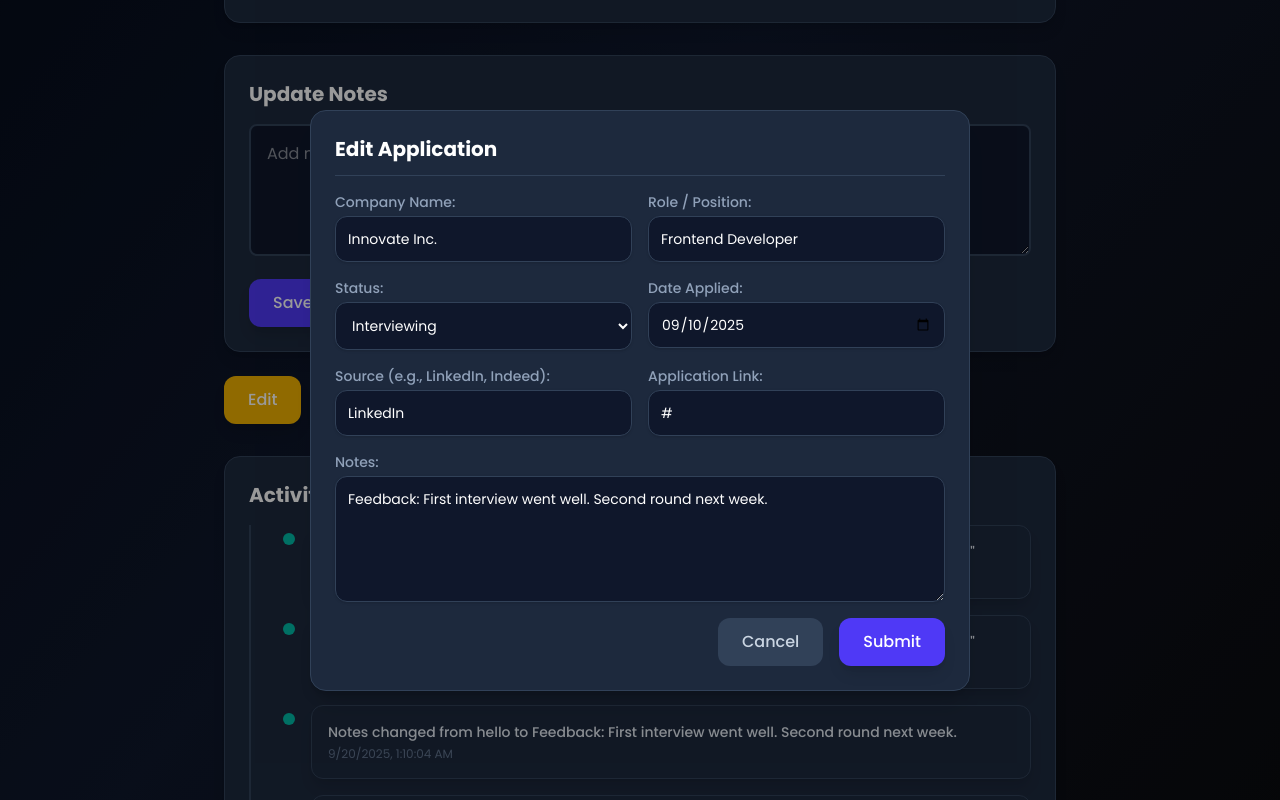
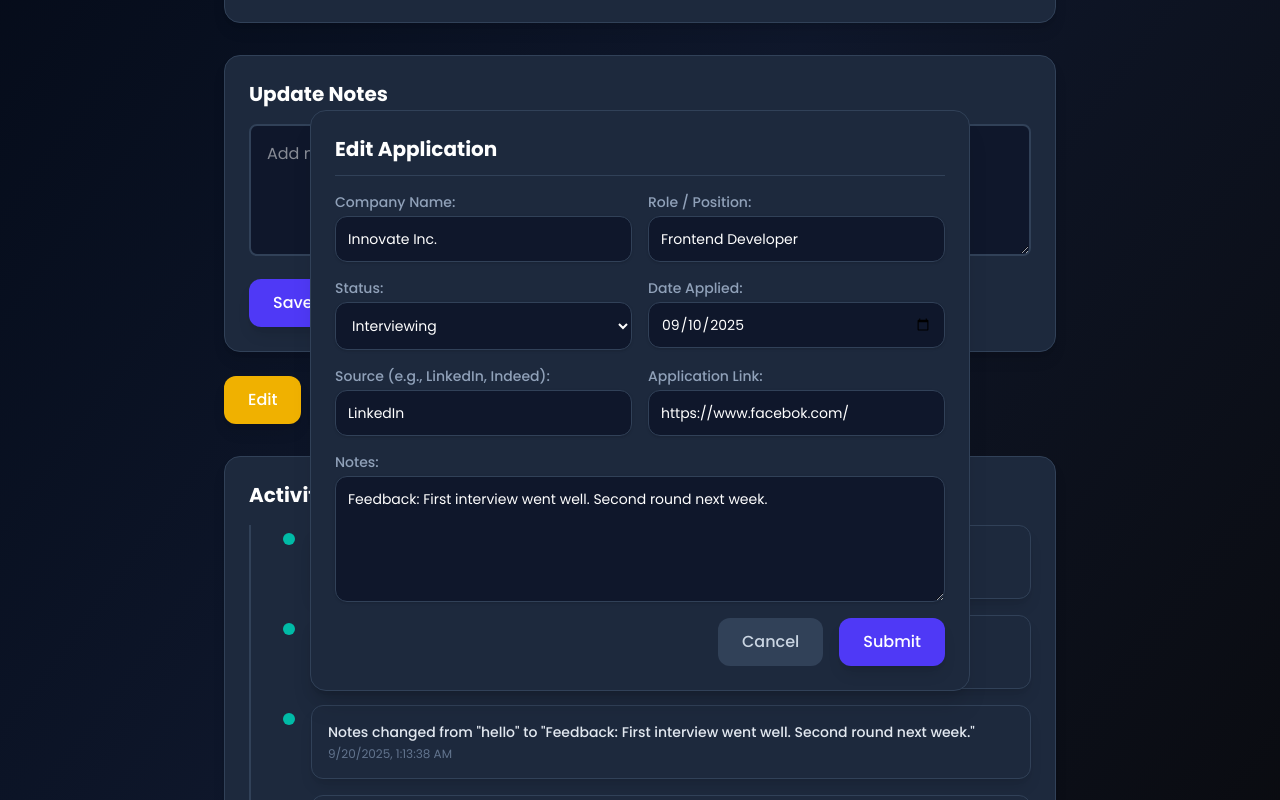
Before and after one commit to diddy0077/job-tracker-app, a React (Vite) app: page /applications/1 in a window 1280 px wide. Both pictures are taken after a click on the button "Edit". Shown: the part 725-1525 px from the top of the page. Built offline with nearby package versions, Linux system fonts and the light colour scheme; data requests are answered from the project's data file.

Commit message:
moved json server to backend folder

```diff
--- a/db.json
+++ b/backend/db.json
@@ -8,7 +8,7 @@
       "dateApplied": "2025-09-10",
       "notes": "Feedback: First interview went well. Second round next week.",
       "source": "LinkedIn",
-      "link": "#",
+      "link": "https://www.facebok.com/",
       "activityLog": [
         {
           "message": "Notes changed from Feedback: First interview went well. Second round next week. to hello",
@@ -25,6 +25,14 @@
         {
           "message": "Notes changed from \"hello\" to \"Feedback: First interview went well. Second round next week.\"",
           "timeStamp": "2025-09-20T01:13:38.372Z"
+        },
+        {
+          "message": "Link changed from \"#\" to \"https://www.facebook.com/\"",
+          "timeStamp": "2025-09-21T15:26:46.646Z"
+        },
+        {
+          "message": "Link changed from \"https://www.facebook.com/\" to \"https://www.facebok.com/\"",
+          "timeStamp": "2025-09-21T15:29:15.991Z"
         }
       ]
     },
@@ -159,22 +167,6 @@
       "source": "Company Website",
       "link": "#",
       "activityLog": []
-    },
-    {
-      "id": "7e37",
-      "role": "Frontend Developer",
-      "status": "Interviewing",
-      "company": "Innovate Inc.",
-      "link": "https://reactjob-listing.netlify.app/",
-      "notes": "Test",
-      "dateApplied": "2025-09-18",
-      "source": "Company Website",
-      "activityLog": [
-        {
-          "message": "Application Created",
-          "timeStamp": "2025-09-20T22:15:25.422Z"
-        }
-      ]
     }
   ]
 }
--- a/src/App.jsx
+++ b/src/App.jsx
@@ -33,7 +33,7 @@ const App = () => {
         pauseOnFocusLoss
         draggable
         pauseOnHover
-        theme="colored" // or "light", "dark"
+        theme="light" // or "light", "dark"
       />
     </div>
   )
--- a/src/components/AddApplicationForm.jsx
+++ b/src/components/AddApplicationForm.jsx
@@ -20,6 +20,7 @@ const AddApplicationForm = ({
   setLink,
   formNotes,
   setFormNotes,
+  isHome
 }) => {
 
   const formVariants = {
@@ -50,7 +51,7 @@ const AddApplicationForm = ({
         onClick={(e) => e.stopPropagation()}
       >
         <h1 className="text-xl font-bold text-white mb-4 border-b border-slate-700 pb-3">
-          Edit Application
+          {isHome ? 'Add New Application' : 'Edit Application'}
         </h1>
         <div className="grid grid-cols-1 md:grid-cols-2 gap-4">
           <div className="flex flex-col gap-1">
--- a/src/components/Header.jsx
+++ b/src/components/Header.jsx
@@ -1,6 +1,6 @@
 import React, { useState } from 'react';
 import { motion, AnimatePresence } from 'framer-motion';
-import { Link } from 'react-router-dom';
+import { Link,useLocation,useNavigate } from 'react-router-dom';
 
 // Mocked for a self-contained environment
 
@@ -24,7 +24,20 @@ const Header = ({ setOpenForm }) => {
 
     const toggleMenu = () => {
         setMenuOpen(!menuOpen);
-    };
+  };
+
+  const location = useLocation()
+  const nav = useNavigate()
+  function navigate() {
+    if (location.pathname === '/') {
+      setOpenForm(true)
+    } else {
+      nav('/')
+      setTimeout(() => {
+        setOpenForm(true)
+      },2000)
+    }
+  }
 
     return (
         <motion.header
@@ -48,17 +61,17 @@ const Header = ({ setOpenForm }) => {
                         Dashboard
                     </Link>
                 </motion.div>
-                <Link whileHover={{ y: -3 }} transition={{ type: "spring", stiffness: 300 }}>
+                <div whileHover={{ y: -3 }} transition={{ type: "spring", stiffness: 300 }}>
                     <Link to='/applications' className='text-slate-300 text-md font-semibold hover:text-indigo-400 transition-colors duration-200'>
                         Applications
                     </Link>
-                </Link>
+                </div>
             </nav>
 
             {/* Desktop Add Application Button */}
             <div className='hidden md:block'>
                 <motion.button
-                    onClick={() => setOpenForm(true)}
+                    onClick={navigate}
                     className='cursor-pointer rounded-full bg-indigo-600 text-white px-4 py-2 font-semibold text-sm hover:bg-indigo-700 transition-colors duration-200 shadow-md'
                     whileHover={{ scale: 1.05 }}
                     whileTap={{ scale: 0.95 }}
--- a/src/pages/HomePage.jsx
+++ b/src/pages/HomePage.jsx
@@ -196,9 +196,7 @@ const HomePage = ({ setApplications }) => {
       // ✅ Append instead of overwrite
       setApplications((prev) => [...prev, data]);
       toast.success("Application Added Successfully!");
-      setTimeout(() => {
         setOpenForm(false);
-      }, 2000);
     } catch (error) {
       console.log("Error Adding Application", error);
       toast.error("Something went wrong. Try again.");
@@ -374,6 +372,7 @@ const HomePage = ({ setApplications }) => {
         </div>
       </motion.section>
       <AddApplicationForm
+        isHome={true}
         openForm={openForm}
         setOpenForm={setOpenForm}
         role={role}
--- a/src/pages/SingleApplicationPage.jsx
+++ b/src/pages/SingleApplicationPage.jsx
@@ -3,14 +3,9 @@ import { useParams, useNavigate, Link } from "react-router-dom";
 import { FaExclamationTriangle,FaArrowLeft} from "react-icons/fa";
 import LogEntry from "../components/LogEntry";
 import { motion, AnimatePresence } from "framer-motion";
+import { toast } from "react-toastify";
+import AddApplicationForm from "../components/AddApplicationForm";
 
-function determineClassName(status) {
-  if (status === "Interviewing") return "text-indigo-600 bg-indigo-100";
-  if (status === "Offer") return "text-green-600 bg-green-100";
-  if (status === "Rejected") return "text-red-600 bg-red-100";
-  if (status === "Applied") return "text-blue-600 bg-blue-100";
-  return "text-slate-500 bg-slate-200";
-}
 
 const SingleApplication = () => {
   const { id } = useParams();
@@ -92,6 +87,14 @@ const SingleApplication = () => {
     }
   };
 
+  function determineClassName(status) {
+  if (status === "Interviewing") return "text-indigo-600 bg-indigo-100";
+  if (status === "Offer") return "text-green-600 bg-green-100";
+  if (status === "Rejected") return "text-red-600 bg-red-100";
+  if (status === "Applied") return "text-blue-600 bg-blue-100";
+  return "text-slate-500 bg-slate-200";
+}
+
   const deleteApplication = async () => {
     try {
       const res = await fetch(`http://localhost:5000/applications/${id}`, {
@@ -108,9 +111,9 @@ const SingleApplication = () => {
       } catch {
         data = null;
       }
+      toast.success('Application Successfully Deleted!')
       navigate("/applications");
       console.log("Deleted:", data);
-      // Here you could also remove it from state or redirect
     } catch (error) {
       console.log("Failed to delete application:", error);
     }
@@ -195,6 +198,7 @@ const SingleApplication = () => {
       console.log("Updated:", data);
       setApplication(data);
       setOpenForm(false);
+      toast.success('Application Updated Successfully!')
     } catch (error) {
       console.log("Error Updating Application", error);
     }
@@ -477,163 +481,26 @@ const SingleApplication = () => {
         </AnimatePresence>
 
         {/* Edit Form Modal */}
-        <AnimatePresence>
-          {openForm && (
-            <motion.section
-              className="fixed inset-0 z-50 flex items-center justify-center p-4 bg-black/40"
-              initial={{ opacity: 0 }}
-              animate={{ opacity: 1 }}
-              exit={{ opacity: 0 }}
-              onClick={() => setOpenForm(false)}
-            >
-              <motion.form
-                onSubmit={handleSubmit}
-                className="bg-slate-800 rounded-2xl shadow-xl p-6 min-w-xs transform border border-slate-700"
-                initial={{ scale: 0.9, opacity: 0 }}
-                animate={{ scale: 1, opacity: 1 }}
-                exit={{ scale: 0.9, opacity: 0 }}
-                onClick={(e) => e.stopPropagation()}
-              >
-                <h1 className="text-xl font-bold text-white mb-4 border-b border-slate-700 pb-3">
-                  Edit Application
-                </h1>
-                <div className="grid grid-cols-1 md:grid-cols-2 gap-4">
-                  <div className="flex flex-col gap-1">
-                    <label
-                      htmlFor="company-name"
-                      className="text-sm text-slate-400 font-medium"
-                    >
-                      Company Name:
-                    </label>
-                    <input
-                      onChange={(e) => setCompanyName(e.target.value)}
-                      value={companyName}
-                      type="text"
-                      name="company-name"
-                      id="company-name"
-                      className="rounded-xl shadow-sm focus:outline-none focus:ring-2 focus:ring-indigo-500 transition-all duration-300 border border-slate-700 p-3 text-sm bg-slate-900 text-white"
-                    />
-                  </div>
-                  <div className="flex flex-col gap-1">
-                    <label
-                      htmlFor="role"
-                      className="text-sm text-slate-400 font-medium"
-                    >
-                      Role / Position:
-                    </label>
-                    <input
-                      onChange={(e) => setRole(e.target.value)}
-                      value={role}
-                      type="text"
-                      name="role"
-                      id="role"
-                      className="rounded-xl shadow-sm focus:outline-none focus:ring-2 focus:ring-indigo-500 transition-all duration-300 border border-slate-700 p-3 text-sm bg-slate-900 text-white"
-                    />
-                  </div>
-                  <div className="flex flex-col gap-1">
-                    <label
-                      htmlFor="status"
-                      className="text-sm text-slate-400 font-medium"
-                    >
-                      Status:
-                    </label>
-                    <select
-                      onChange={(e) => setStatus(e.target.value)}
-                      value={status}
-                      name="status"
-                      id="status"
-                      className="rounded-xl shadow-sm focus:outline-none focus:ring-2 focus:ring-indigo-500 transition-all duration-300 border border-slate-700 p-3 text-sm bg-slate-900 text-white"
-                    >
-                      <option value="Applied">Applied</option>
-                      <option value="Interviewing">Interviewing</option>
-                      <option value="Offer">Offer</option>
-                      <option value="Rejected">Rejected</option>
-                    </select>
-                  </div>
-                  <div className="flex flex-col gap-1">
-                    <label
-                      htmlFor="date-applied"
-                      className="text-sm text-slate-400 font-medium"
-                    >
-                      Date Applied:
-                    </label>
-                    <input
-                      value={date}
-                      onChange={(e) => setDate(e.target.value)}
-                      type="date"
-                      name="date-applied"
-                      id="date-applied"
-                      className="rounded-xl shadow-sm focus:outline-none focus:ring-2 focus:ring-indigo-500 transition-all duration-300 border border-slate-700 p-3 text-sm bg-slate-900 text-white"
-                    />
-                  </div>
-                  <div className="flex flex-col gap-1">
-                    <label
-                      htmlFor="source"
-                      className="text-sm text-slate-400 font-medium"
-                    >
-                      Source (e.g., LinkedIn, Indeed):
-                    </label>
-                    <input
-                      onChange={(e) => setSource(e.target.value)}
-                      value={source}
-                      type="text"
-                      name="source"
-                      id="source"
-                      className="rounded-xl shadow-sm focus:outline-none focus:ring-2 focus:ring-indigo-500 transition-all duration-300 border border-slate-700 p-3 text-sm bg-slate-900 text-white"
-                    />
-                  </div>
-                  <div className="flex flex-col gap-1">
-                    <label
-                      htmlFor="application-link"
-                      className="text-sm text-slate-400 font-medium"
-                    >
-                      Application Link:
-                    </label>
-                    <input
-                      onChange={(e) => setLink(e.target.value)}
-                      value={link}
-                      type="url"
-                      name="application-link"
-                      id="application-link"
-                      className="rounded-xl shadow-sm focus:outline-none focus:ring-2 focus:ring-indigo-500 transition-all duration-300 border border-slate-700 p-3 text-sm bg-slate-900 text-white"
-                    />
-                  </div>
-                  <div className="flex flex-col gap-1 col-span-1 md:col-span-2">
-                    <label
-                      htmlFor="Notes"
-                      className="text-sm text-slate-400 font-medium"
-                    >
-                      Notes:
-                    </label>
-                    <textarea
-                      onChange={(e) => setFormNotes(e.target.value)}
-                      value={formNotes}
-                      rows="5"
-                      name="Notes"
-                      id="Notes"
-                      className="rounded-xl shadow-sm focus:outline-none focus:ring-2 focus:ring-indigo-500 transition-all duration-300 border border-slate-700 p-3 text-sm bg-slate-900 text-white"
-                    ></textarea>
-                  </div>
-                  <div className="flex gap-4 col-span-1 md:col-span-2 justify-end">
-                    <button
-                      type="button"
-                      onClick={() => setOpenForm(false)}
-                      className="bg-slate-700 text-slate-300 font-medium px-6 py-3 rounded-xl hover:bg-slate-600 transition transform hover:-translate-y-0.5 cursor-pointer"
-                    >
-                      Cancel
-                    </button>
-                    <button
-                      type="submit"
-                      className="bg-indigo-600 text-white font-medium px-6 py-3 rounded-xl shadow-lg hover:bg-indigo-700 transition transform hover:-translate-y-0.5"
-                    >
-                      Submit
-                    </button>
-                  </div>
-                </div>
-              </motion.form>
-            </motion.section>
-          )}
-        </AnimatePresence>
+        <AddApplicationForm
+               isHome={false}
+                openForm={openForm}
+                setOpenForm={setOpenForm}
+                role={role}
+                setRole={setRole}
+                companyName={companyName}
+                setCompanyName={setCompanyName}
+                link={link}
+                setLink={setLink}
+                status={status}
+                source={source}
+                date={date}
+                setSource={setSource}
+                setDate={setDate}
+                setStatus={setStatus}
+                formNotes={formNotes}
+                setFormNotes={setFormNotes}
+                handleSubmit={handleSubmit}
+              />
       </div>
     </motion.div>
   );
```
Also changed, not shown: 2 other files (tests, documents, lock files or other folders).
